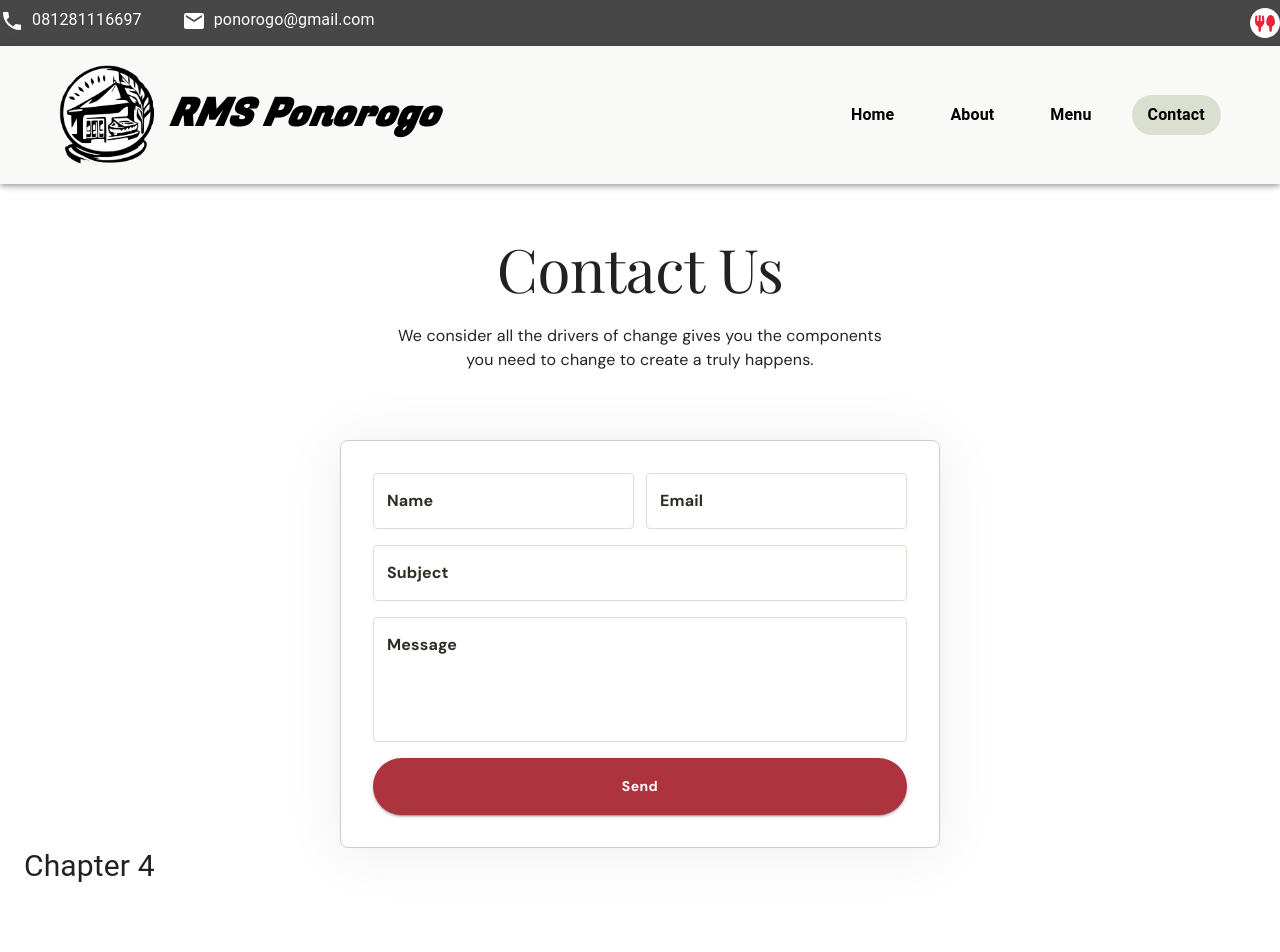
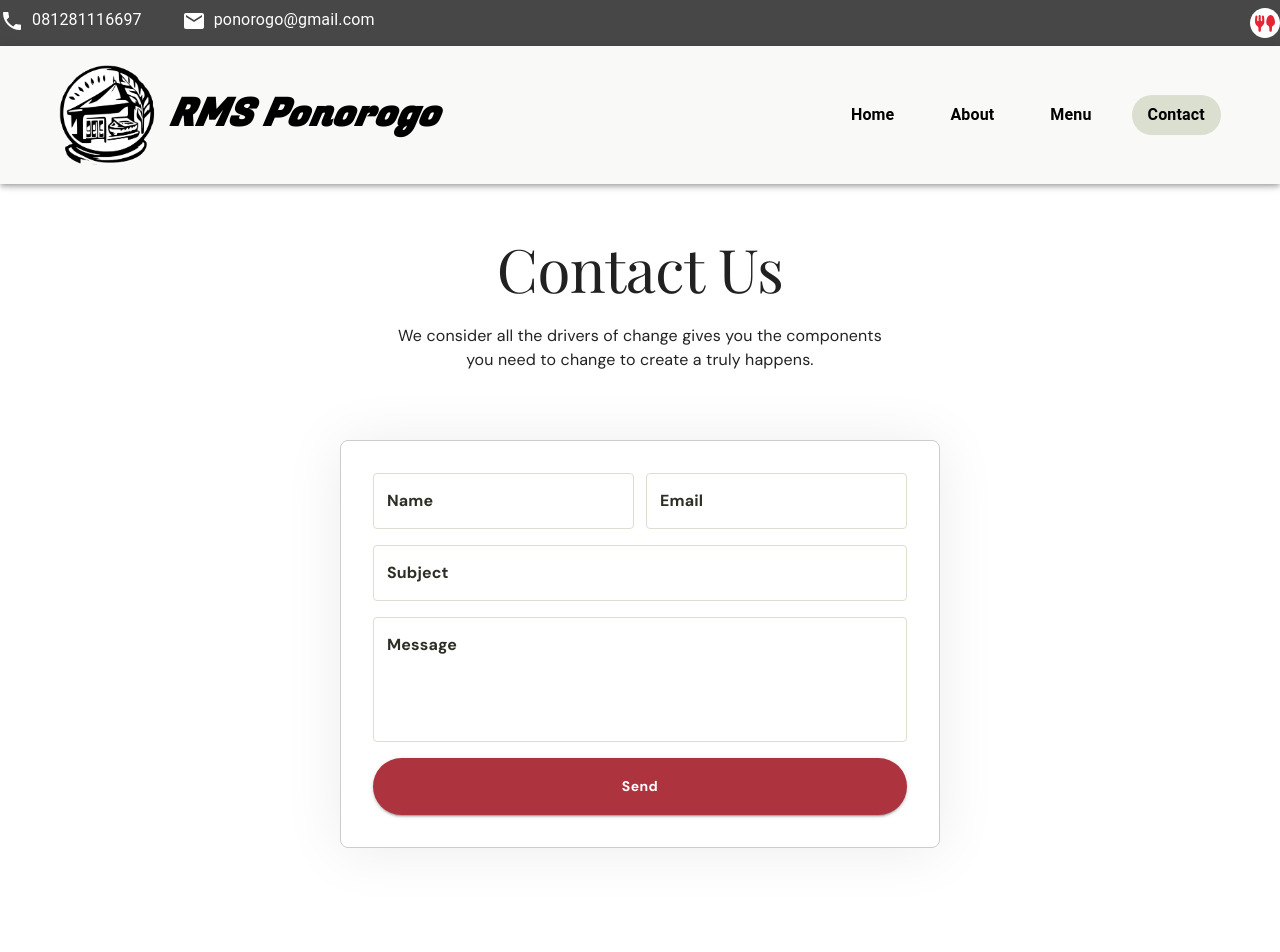
Before and after one commit to Satria-WS/warung-ponorogo, a React (Create React App) app: page /contact in a window 1280 px wide. Shown: the top 952 px of the page. Built offline with nearby package versions, Linux system fonts and the light colour scheme; a web font is replaced by a local one.

Commit message:
remove useless element

```diff
--- a/src/components/contact/Contact.tsx
+++ b/src/components/contact/Contact.tsx
@@ -74,7 +74,7 @@ const Contact: React.FC = () => {
       );
   };
 
-  // // // Create refs for each chapter
+// Create refs for each chapter
   // const sectionLocation = useRef(null);
   // // Scroll function to smooth scroll with an offset
   // const scrollToChapter = (ref: any) => {
@@ -258,8 +258,7 @@ const Contact: React.FC = () => {
             {status}
           </Box>
         )}
-        {/* this is map */}
-        <h2 ref={sectionLocation}>Chapter 4</h2>
+
         <Box
           ref={sectionLocation}
           component="div"
```
